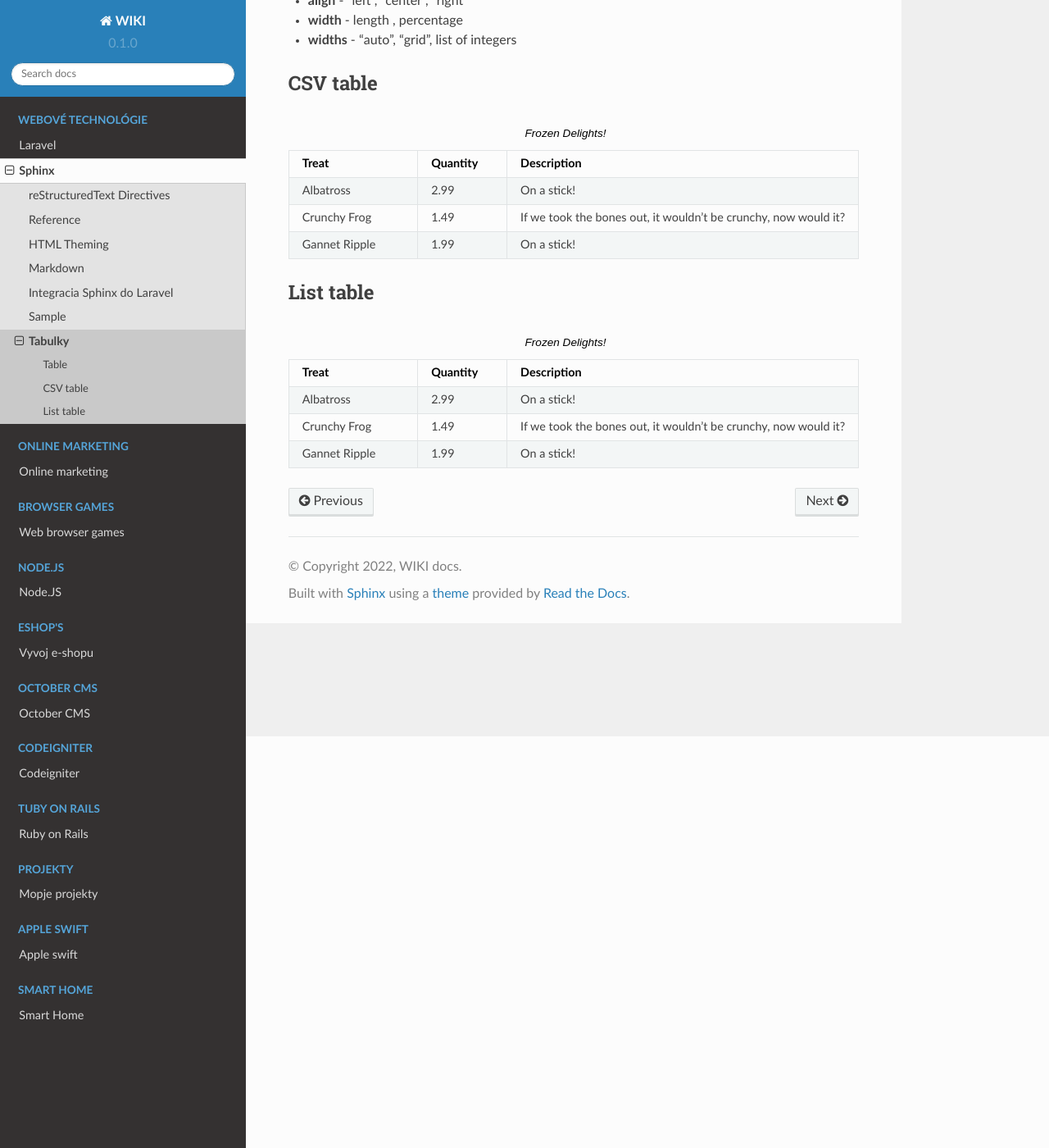
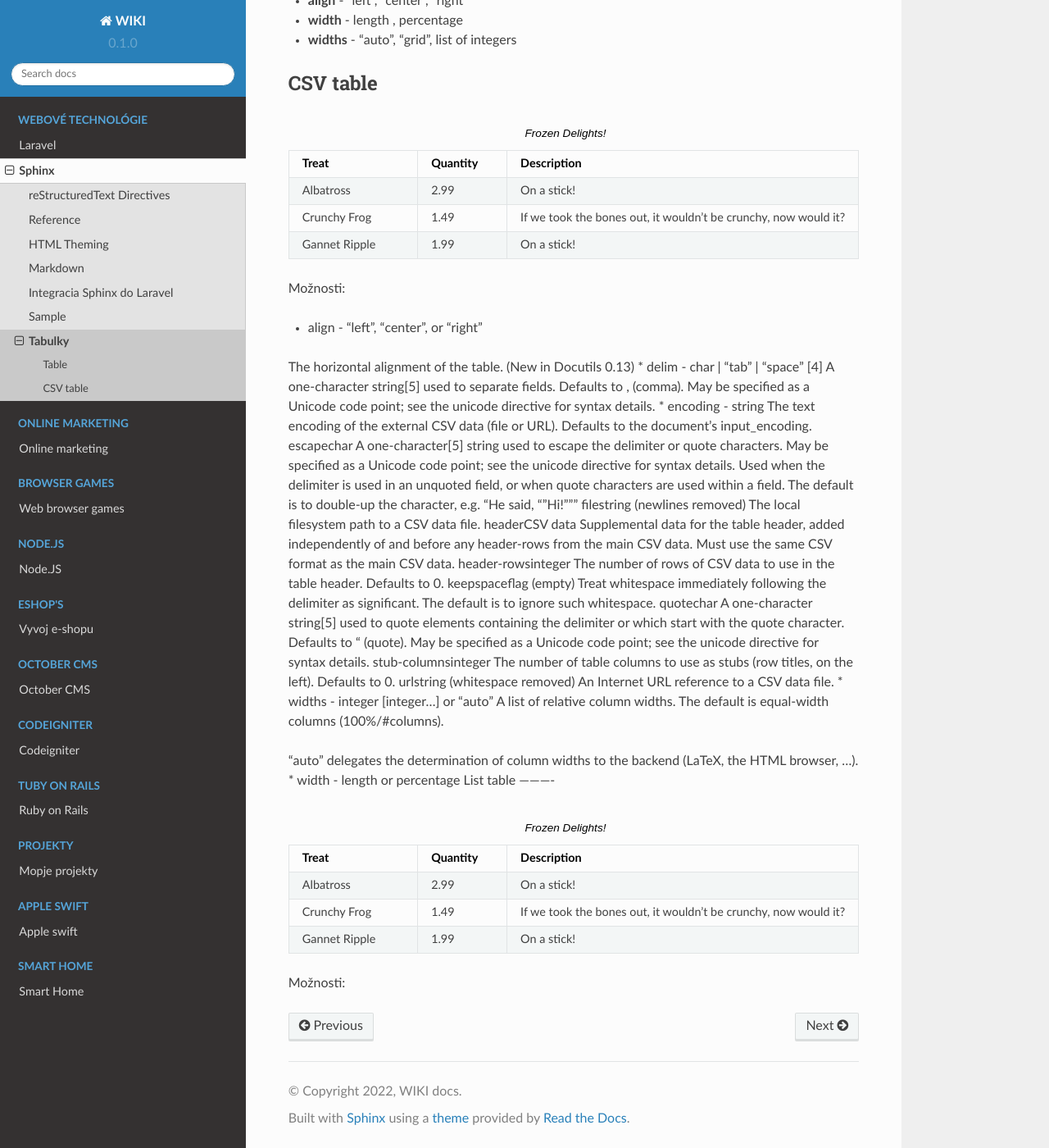
Before and after one commit to Lacike33/RTD_Wiki, a Sphinx documentation site: the page built from docs/source/web/sphinx/tables.rst, in a window 1280 px wide and 1400 px high, scrolled down 502 px. Shown: the whole window at 82% size. Built offline with Sphinx 7.4.7 and the Read the Docs theme 2.0.0, drawn with Linux system fonts in a browser that asks for light colours; pages that are not in the unit, such as notebooks, are missing from menus.

```diff
--- a/docs/source/web/sphinx/tables.rst
+++ b/docs/source/web/sphinx/tables.rst
@@ -37,6 +37,35 @@
    crunchy, now would it?"
    "Gannet Ripple", 1.99, "On a stick!"
 
+Možnosti:
+
+* align - "left", "center", or "right"
+The horizontal alignment of the table. (New in Docutils 0.13)
+* delim - char | "tab" | "space" [4]
+A one-character string[5] used to separate fields. Defaults to , (comma). May be specified as a Unicode code point; see the unicode directive for syntax details.
+* encoding - string
+The text encoding of the external CSV data (file or URL). Defaults to the document's input_encoding.
+escapechar
+A one-character[5] string used to escape the delimiter or quote characters. May be specified as a Unicode code point; see the unicode directive for syntax details. Used when the delimiter is used in an unquoted field, or when quote characters are used within a field. The default is to double-up the character, e.g. "He said, ""Hi!"""
+filestring (newlines removed)
+The local filesystem path to a CSV data file.
+headerCSV data
+Supplemental data for the table header, added independently of and before any header-rows from the main CSV data. Must use the same CSV format as the main CSV data.
+header-rowsinteger
+The number of rows of CSV data to use in the table header. Defaults to 0.
+keepspaceflag (empty)
+Treat whitespace immediately following the delimiter as significant. The default is to ignore such whitespace.
+quotechar
+A one-character string[5] used to quote elements containing the delimiter or which start with the quote character. Defaults to " (quote). May be specified as a Unicode code point; see the unicode directive for syntax details.
+stub-columnsinteger
+The number of table columns to use as stubs (row titles, on the left). Defaults to 0.
+urlstring (whitespace removed)
+An Internet URL reference to a CSV data file.
+* widths - integer [integer...] or "auto"
+A list of relative column widths. The default is equal-width columns (100%/#columns).
+
+"auto" delegates the determination of column widths to the backend (LaTeX, the HTML browser, ...).
+* width - length or percentage
 List table
 ----------
 
@@ -57,3 +86,5 @@
    * - Gannet Ripple
      - 1.99
      - On a stick!
+
+Možnosti:
```
Also changed, not shown: docs/source/web/sphinx/sample.rst (+9 -0 lines).
